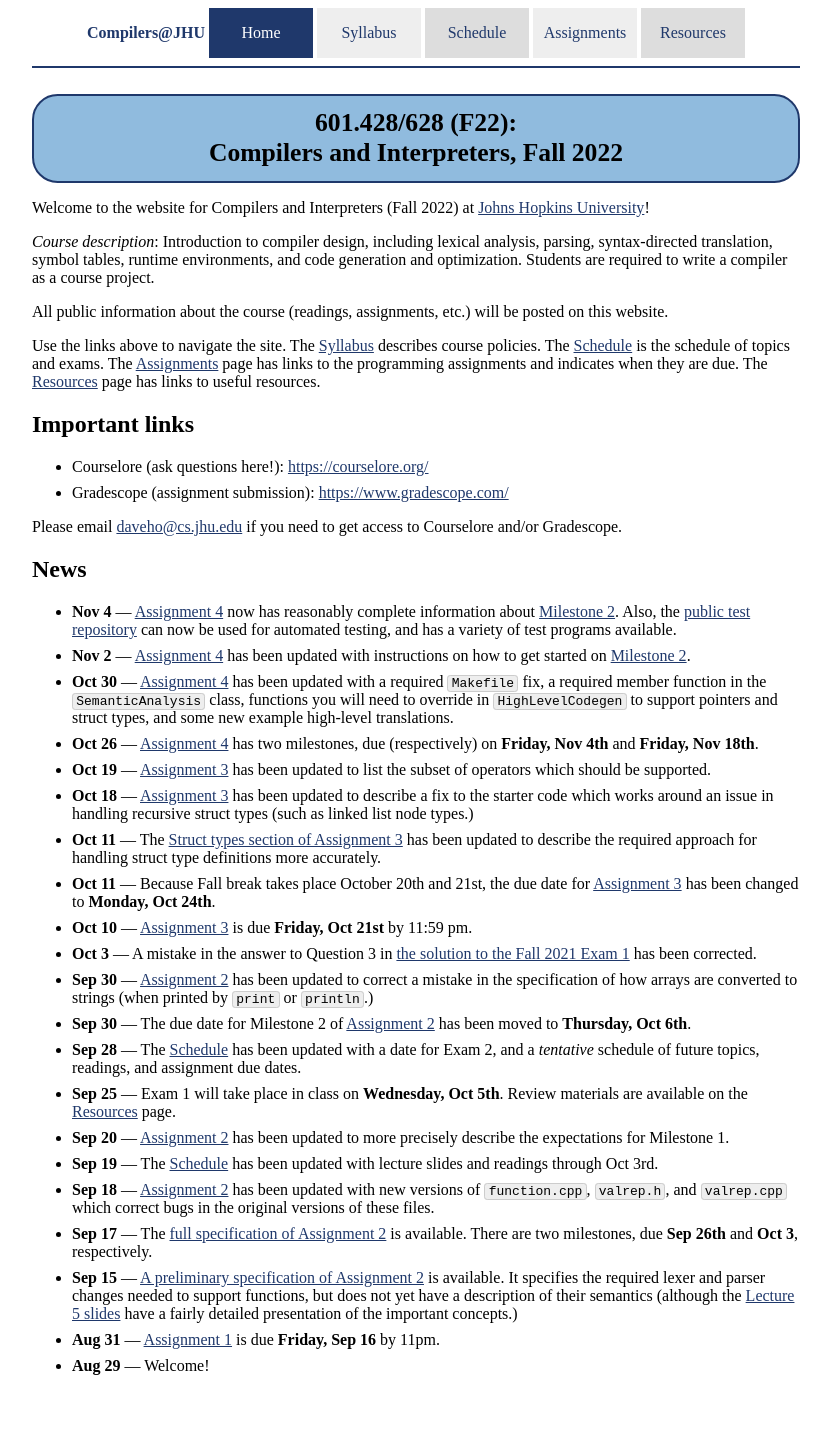
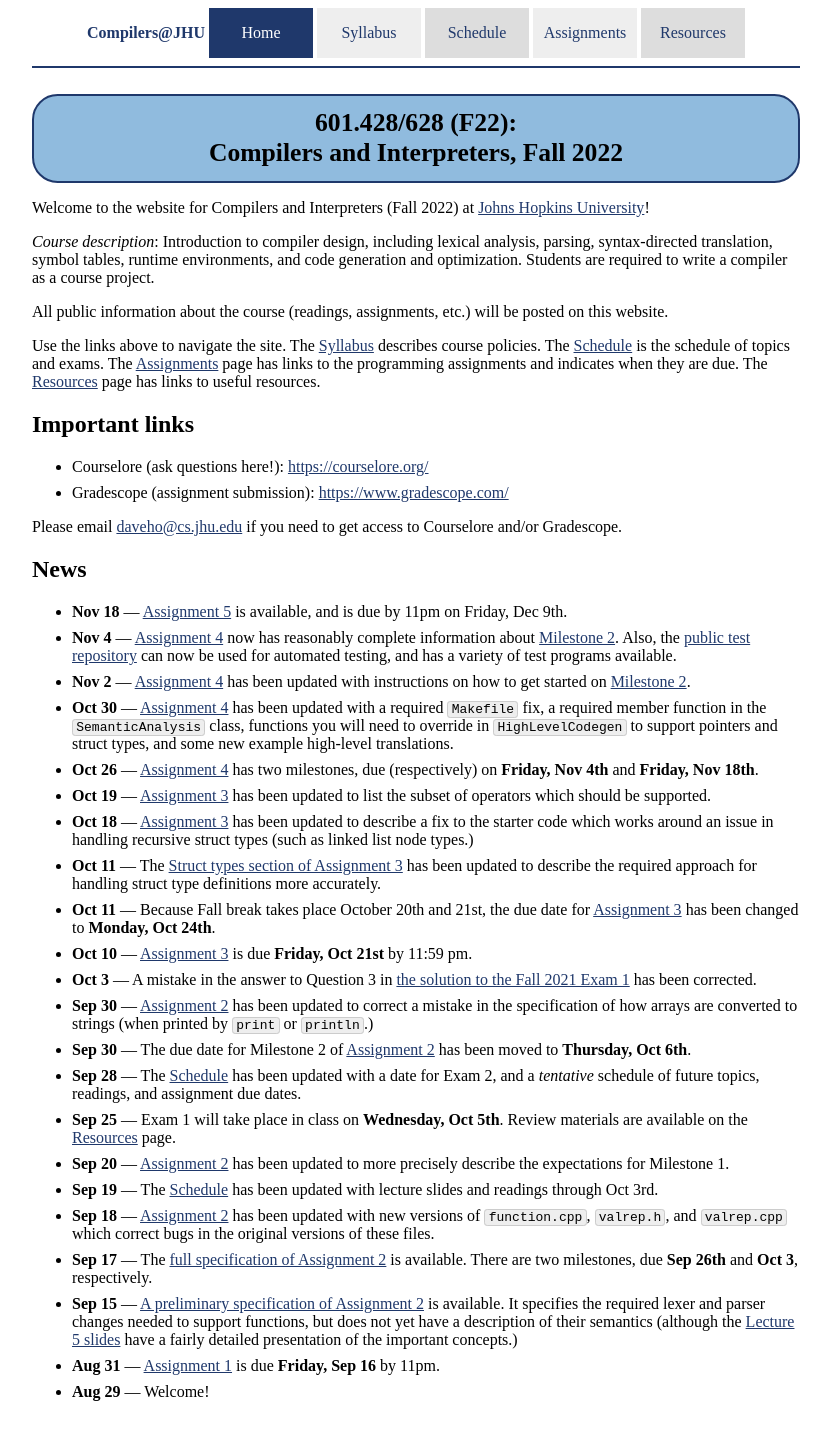
Before and after one commit to jhucompilers/fall2022, a Jekyll site: the page built from index.md, in a window 1280 px wide. Shown: the whole page, without its empty margins (224-1055 px from the left). Built offline with Jekyll 4.4.1, drawn with Linux system fonts in a browser that asks for light colours; before the commit the page ends 1407 px from its top, so only the background shows below that.

Commit message:
announce A5

```diff
--- a/index.md
+++ b/index.md
@@ -31,6 +31,8 @@ and/or Gradescope.
 
 ## News
 
+* **Nov 18** — [Assignment 5](assign/assign05.html) is available, and is due
+  by 11pm on Friday, Dec 9th.
 * **Nov 4** — [Assignment 4](assign/assign04.html) now has reasonably complete
   information about [Milestone 2](assign/assign04.html#milestone-2-x86-64-code-generation).
   Also, the [public test repository](https://github.com/jhucompilers/fall2022-tests)
```
